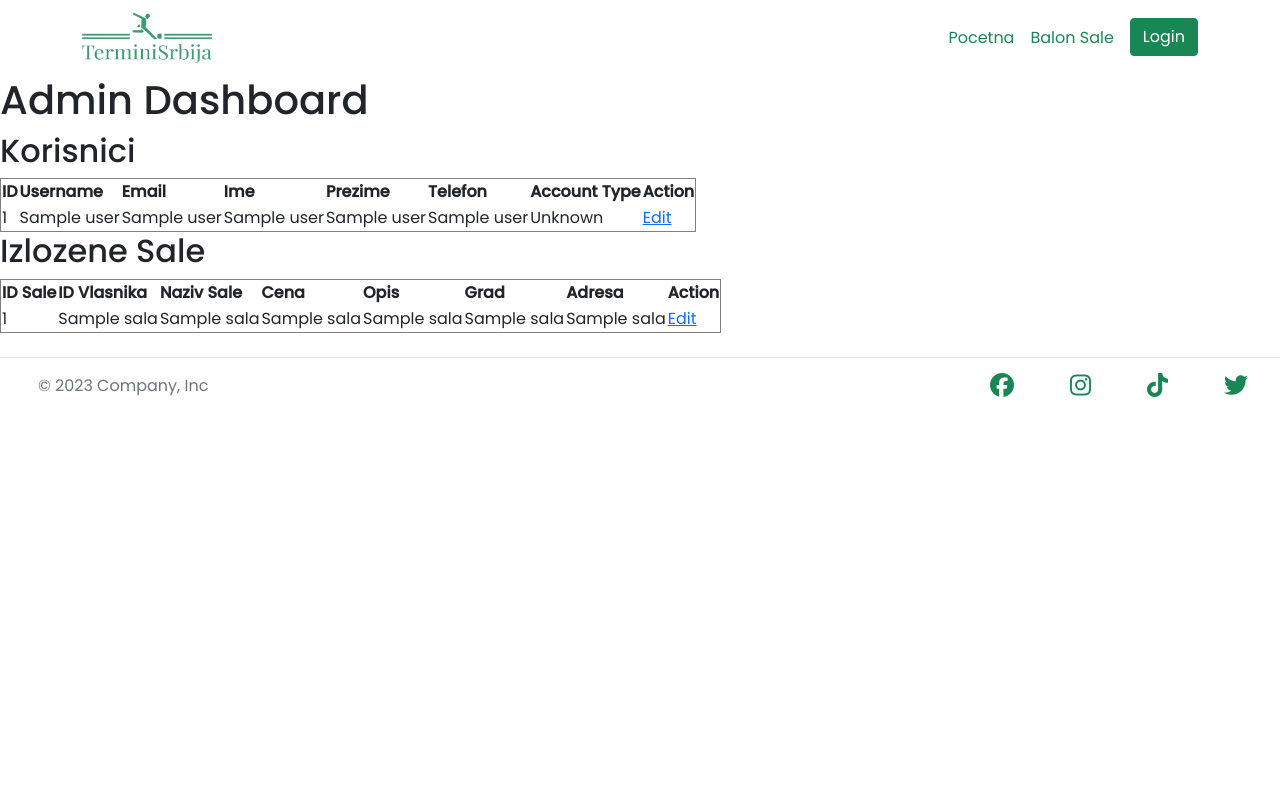
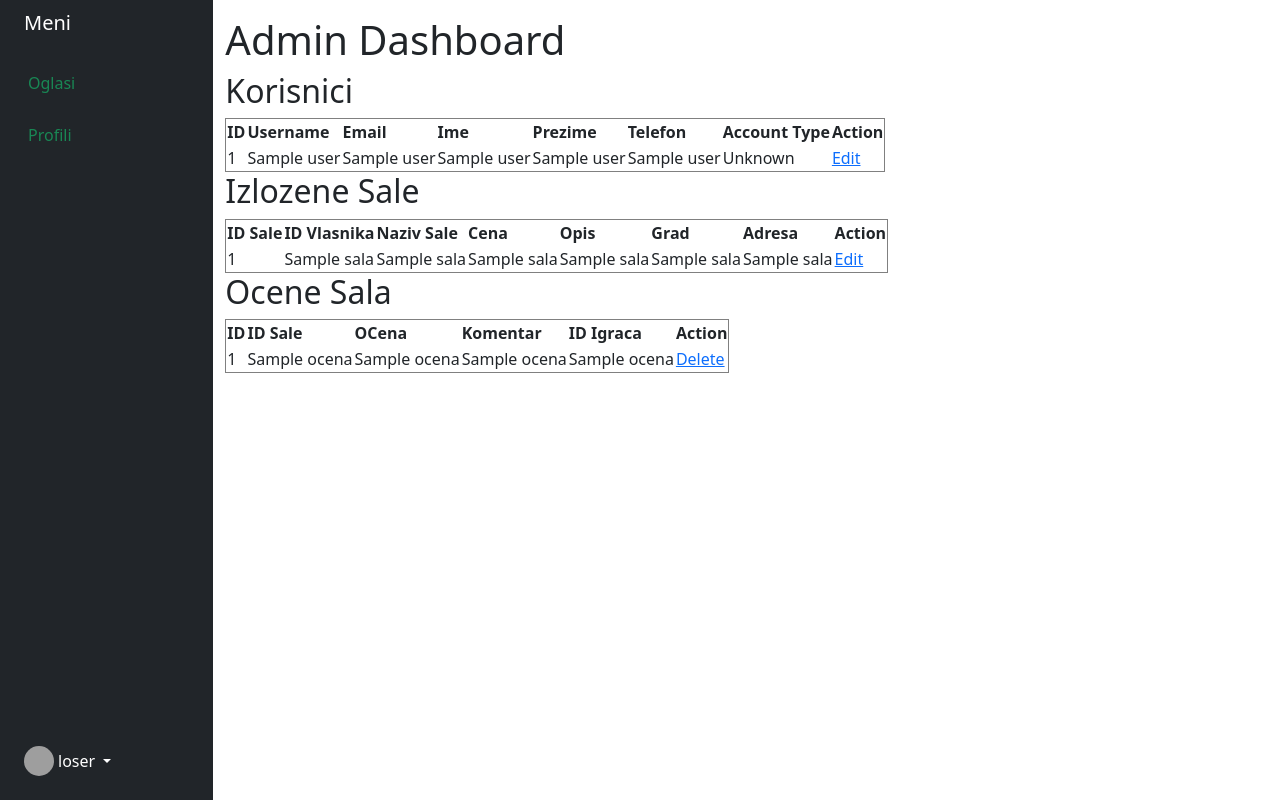
Before and after one commit to daniloradosavljevic/terminisrbijaprojekat, a Flask app: template templates/admin_dashboard.html in a window 1280 px wide. Run offline with Flask 3, Linux system fonts and the light colour scheme; the template is opened without the code that fills it: most values are stand-ins (such as "Sample title", 1, 10 or a date in 2020); some libraries are stand-ins or nearby versions; grey boxes are pictures that could not be loaded.

Commit message:
premesten dashboard css u admin_dashboard i dodata tabela za komentare

```diff
--- a/templates/admin_dashboard.html
+++ b/templates/admin_dashboard.html
@@ -1,4 +1,57 @@
-{% extends 'base.html' %}
+<!DOCTYPE html>
+<html lang="en">
+
+<head>
+    <meta charset="UTF-8">
+    <meta name="viewport" content="width=device-width, initial-scale=1.0">
+    <link href="https://cdn.jsdelivr.net/npm/bootstrap@5.0.2/dist/css/bootstrap.min.css" rel="stylesheet" integrity="sha384-EVSTQN3/azprG1Anm3QDgpJLIm9Nao0Yz1ztcQTwFspd3yD65VohhpuuCOmLASjC" crossorigin="anonymous">
+    <link rel="stylesheet" href="https://cdnjs.cloudflare.com/ajax/libs/font-awesome/6.5.1/css/all.min.css" integrity="sha512-DTOQO9RWCH3ppGqcWaEA1BIZOC6xxalwEsw9c2QQeAIftl+Vegovlnee1c9QX4TctnWMn13TZye+giMm8e2LwA==" crossorigin="anonymous" referrerpolicy="no-referrer"
+    />
+    <title>Document</title>
+</head>
+
+<body>
+    <!-- Sidebar -->
+    <div class="container-fluid">
+        <div class="row flex-nowrap">
+            <div class="col-auto col-md-3 col-xl-2 px-sm-2 px-0 bg-dark">
+                <div class="d-flex flex-column align-items-center align-items-sm-start px-3 pt-2 text-white min-vh-100">
+                    <a href="dashboard.html" class="d-flex align-items-center pb-3 mb-md-0 me-md-auto text-white text-decoration-none">
+                        <span class="fs-5 d-none d-sm-inline">Meni</span>
+                    </a>
+                    <ul class="nav nav-pills flex-column mb-sm-auto mb-0 align-items-center align-items-sm-start" id="menu">
+                        <li>
+                            <a href="#submenu1" data-bs-toggle="collapse" class="nav-link px-0 align-middle">
+                                <i class="fs-4 bi-speedometer2"></i> <span class="ms-1 d-none d-sm-inline text-success">Oglasi</span> </a>
+                        </li>
+                        <li>
+                            <a href="#submenu2" data-bs-toggle="collapse" class="nav-link px-0 align-middle ">
+                                <i class="fs-4 bi-bootstrap"></i> <span class="ms-1 d-none d-sm-inline text-success">Profili</span></a>
+                            <ul class="collapse nav flex-column ms-1" id="submenu2" data-bs-parent="#menu">
+                                <li class="w-100">
+                                    <a href="#" class="nav-link px-0"> <span class="d-none d-sm-inline text-success">Balon Sale</span></a>
+                                </li>
+                                <li>
+                                    <a href="#" class="nav-link px-0"> <span class="d-none d-sm-inline text-success">Igraci</span></a>
+                                </li>
+                            </ul>
+                        </li>
+                    </ul>
+                    <hr>
+                    <div class="dropdown pb-4">
+                        <a href="#" class="d-flex align-items-center text-white text-decoration-none dropdown-toggle" id="dropdownUser1" data-bs-toggle="dropdown" aria-expanded="false">
+                            <img src="https://github.com/mdo.png" alt="hugenerd" width="30" height="30" class="rounded-circle">
+                            <span class="d-none d-sm-inline mx-1">loser</span>
+                        </a>
+                        <ul class="dropdown-menu dropdown-menu-dark text-small shadow">
+                            <li><a class="dropdown-item" href="pocetna.html">Nazad na sajt</a></li>
+                            <li><a class="dropdown-item" href="#">Odjavi se</a></li>
+                        </ul>
+                    </div>
+                </div>
+            </div>
+            <!-- Content -->
+            <div class="col py-3">
                 {% block body %}
                 <h1>Admin Dashboard</h1>
 
@@ -61,4 +114,37 @@
                     </tr>
                     {% endfor %}
                 </table>
+
+                <h2>Ocene Sala</h2>
+                <table border="1">
+                    <tr>
+                        <th>ID</th>
+                        <th>ID Sale</th>
+                        <th>OCena</th>
+                        <th>Komentar</th>
+                        <th>ID Igraca</th>
+                        <th>Action</th>
+                    </tr>
+                    {% for ocena in comments %}
+                    <tr>
+                        <td>{{ ocena[0] }}</td>
+                        <td>{{ ocena[1] }}</td>
+                        <td>{{ ocena[2] }}</td>
+                        <td>{{ ocena[3] }}</td>
+                        <td>{{ ocena[4] }}</td>
+                        <td>
+
+                            <a href="{{ url_for('delete_comment', comment_id=ocena[0]) }}">Delete</a>
+                        </td>
+                    </tr>
+                    {% endfor %}
+                </table>
                 {% endblock %}
+
+            </div>
+        </div>
+    </div>
+    <script src="https://cdn.jsdelivr.net/npm/bootstrap@5.0.2/dist/js/bootstrap.bundle.min.js" integrity="sha384-MrcW6ZMFYlzcLA8Nl+NtUVF0sA7MsXsP1UyJoMp4YLEuNSfAP+JcXn/tWtIaxVXM" crossorigin="anonymous"></script>
+</body>
+
+</html>
```
Also changed, not shown: templates/base.html (+20 -15 lines). Lines whose indentation alone changed are shown as unchanged.
